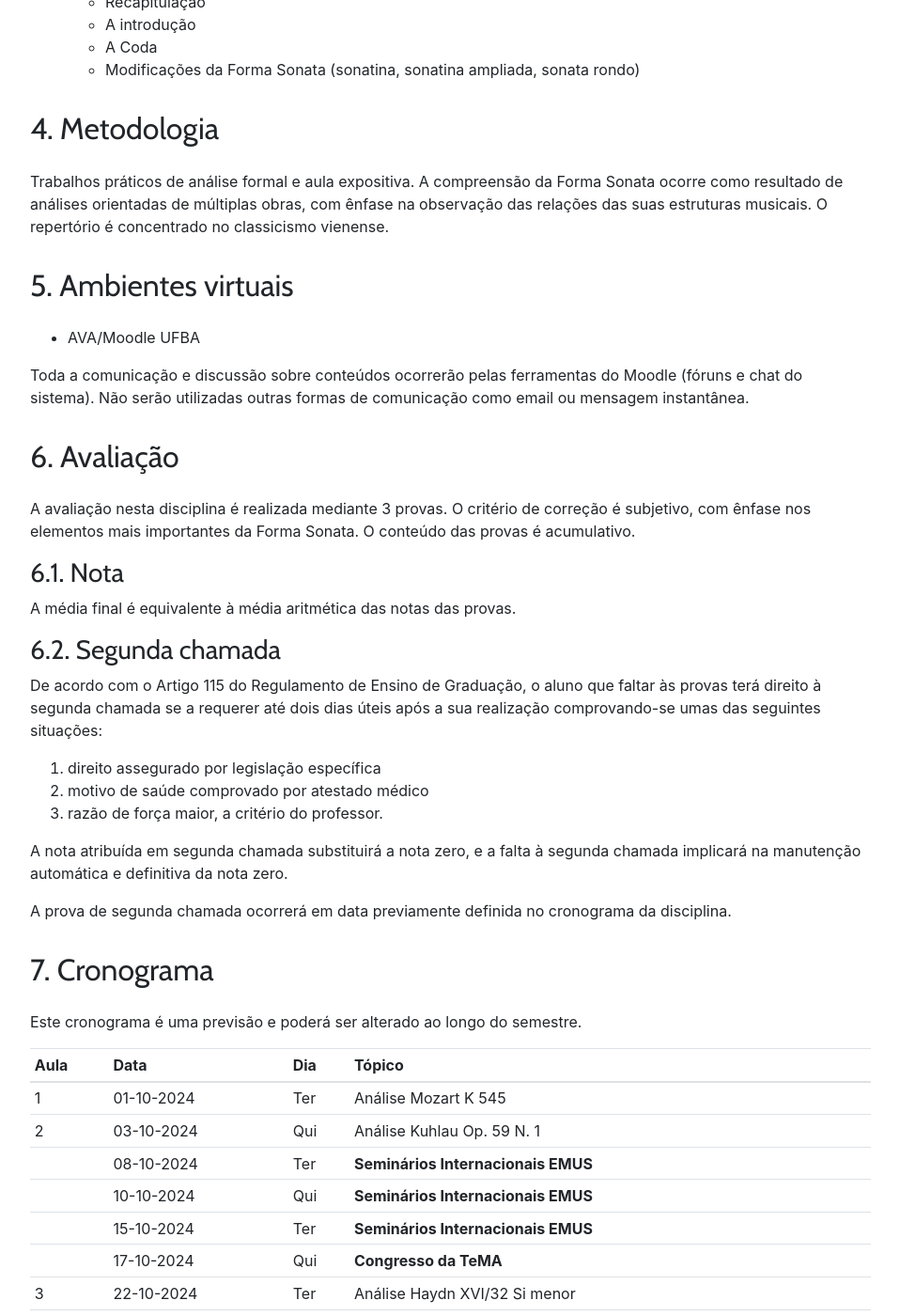
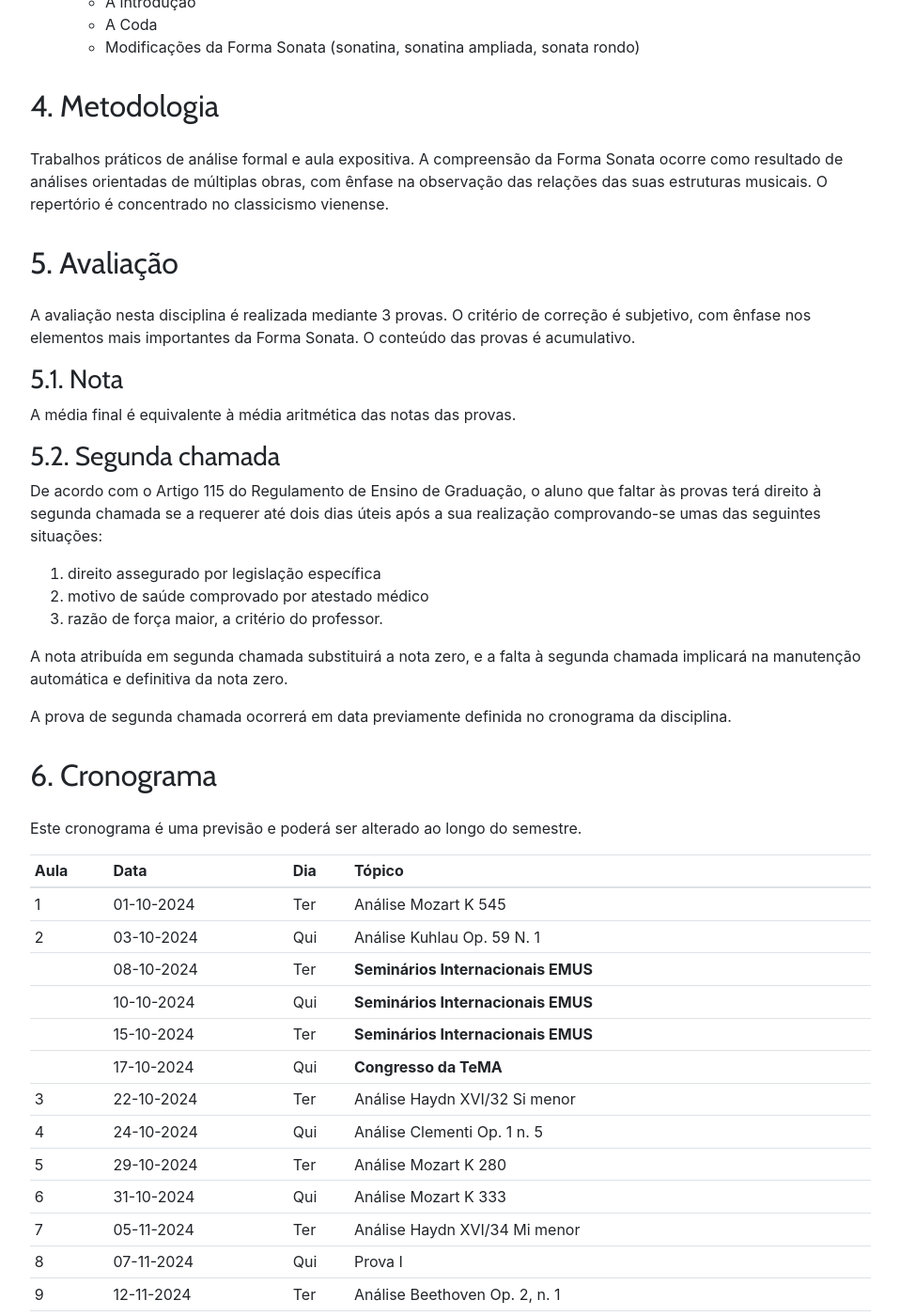
Before and after one commit to kroger/genosmus, a Jekyll site: the page built from _marcos/musa72.md, in a window 1280 px wide and 1400 px high, scrolled down 1222 px. Shown: the whole window at 94% size, without its empty margins (68-1026 px from the left). Built offline with Jekyll 4.4.1, drawn with Linux system fonts in a browser that asks for light colours; nearby versions of some CDN libraries; the table of contents is made by our own code; some of the changed text lies outside the part shown.

Commit message:
Remove texto sobre ambiente virtual

```diff
--- a/_marcos/musa72.md
+++ b/_marcos/musa72.md
@@ -56,21 +56,15 @@ Ao final do curso, espera-se que o estudante seja capaz de:
 
 Trabalhos práticos de análise formal e aula expositiva. A compreensão da Forma Sonata ocorre como resultado de análises orientadas de múltiplas obras, com ênfase na observação das relações das suas estruturas musicais. O repertório é concentrado no classicismo vienense.
 
-## 5. Ambientes virtuais
-
-- AVA/Moodle UFBA
-
-Toda a comunicação e discussão sobre conteúdos ocorrerão pelas ferramentas do Moodle (fóruns e chat do sistema). Não serão utilizadas outras formas de comunicação como email ou mensagem instantânea.
-
-## 6. Avaliação
+## 5. Avaliação
 
 A avaliação nesta disciplina é realizada mediante 3 provas. O critério de correção é subjetivo, com ênfase nos elementos mais importantes da Forma Sonata. O conteúdo das provas é acumulativo.
 
-### 6.1. Nota
+### 5.1. Nota
 
 A média final é equivalente à média aritmética das notas das provas.
 
-### 6.2. Segunda chamada
+### 5.2. Segunda chamada
 
 De acordo com o Artigo 115 do Regulamento de Ensino de Graduação, o aluno que faltar às provas terá direito à segunda chamada se a requerer até dois dias úteis após a sua realização comprovando-se umas das seguintes situações:
 
@@ -82,7 +76,7 @@ A nota atribuída em segunda chamada substituirá a nota zero, e a falta à segu
 
 A prova de segunda chamada ocorrerá em data previamente definida no cronograma da disciplina.
 
-## 7. Cronograma
+## 6. Cronograma
 
 Este cronograma é uma previsão e poderá ser alterado ao longo do semestre.
 
```
Also changed, not shown: other parts of _marcos/musa72.md (+10 -10 lines).
